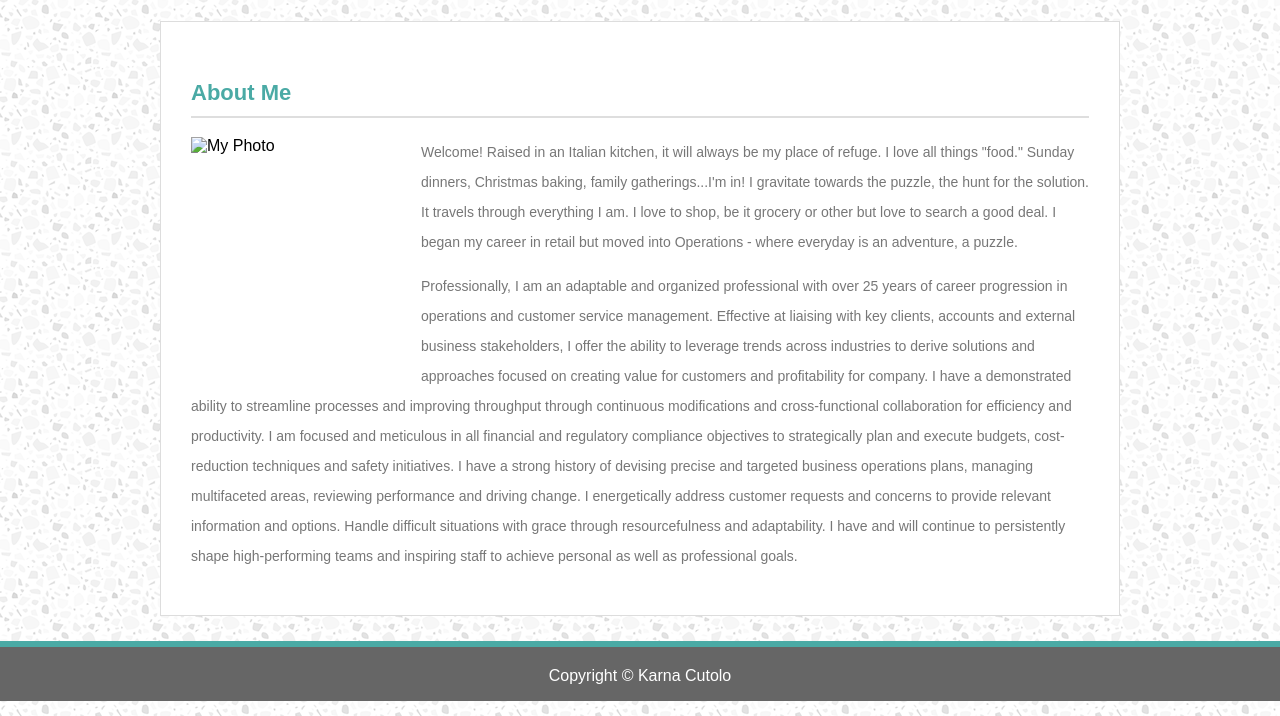
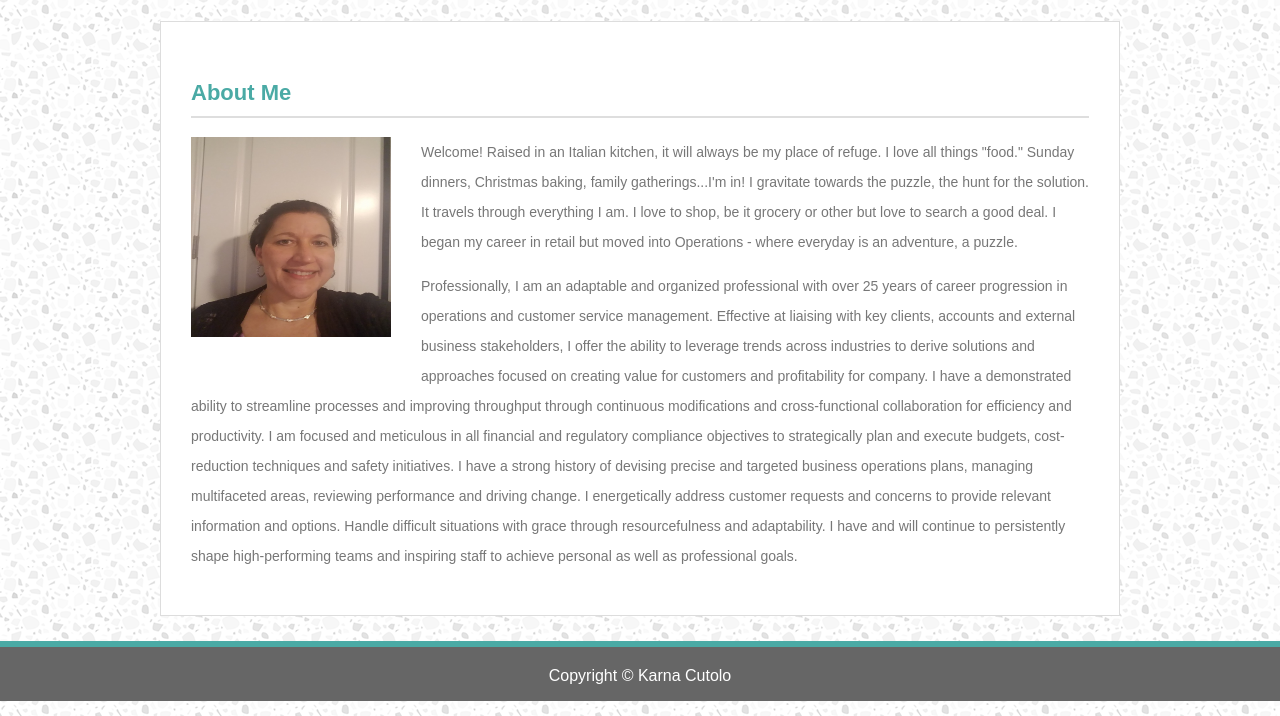
Before and after one commit to Karna1014/PortfolioKC, a plain HTML site: page index.html in a window 1280 px wide. Shown: the part 99-815 px from the top of the page. Drawn offline with Linux system fonts and the light colour scheme.

Commit message:
update pic link

```diff
--- a/index.html
+++ b/index.html
@@ -17,7 +17,7 @@
         <main>
             <section class="container" style= "margin-top: 30px; margin-bottom: 100px;" style="margin-bottom: 120px;">
                 <h1>About Me</h1>
-                    <img src="C:\Users\styli\Pictures\Saved Pictures\selfie1.jpg" alt="My Photo" id="Image"
+                    <img src="./Assets/Images/Selfie1.jpg" alt="My Photo" id="Image"
                     width= "200" height= "200">
                     <p>Welcome! Raised in an Italian kitchen, it will always be my place of refuge.  I love all things "food."  Sunday dinners, Christmas baking, family gatherings...I'm in!  I gravitate towards the puzzle, the hunt for the solution.  It travels through everything I am.  I love to shop, be it grocery or other but love to search a good deal.  I began my career in retail but moved into Operations - where everyday is an adventure, a puzzle.  </p>
                     <p>Professionally, I am an adaptable and organized professional with over 25 years of career progression in operations and customer service management. Effective at liaising with key clients, accounts and external business stakeholders, I offer the ability to leverage trends across industries to derive solutions and approaches focused on creating value for customers and profitability for company. I have a demonstrated ability to streamline processes and improving throughput through continuous modifications and cross-functional collaboration for efficiency and productivity.  I am focused and meticulous in all financial and regulatory compliance objectives to strategically plan and execute budgets, cost-reduction techniques and safety initiatives. I have a strong history of devising precise and targeted business operations plans, managing multifaceted areas, reviewing performance and driving change. I energetically address customer requests and concerns to provide relevant information and options. Handle difficult situations with grace through resourcefulness and adaptability. I have and will continue to persistently shape high-performing teams and inspiring staff to achieve personal as well as professional goals.</p>
```
Also changed, not shown: Assets/Images/Selfie1.jpg (added).
